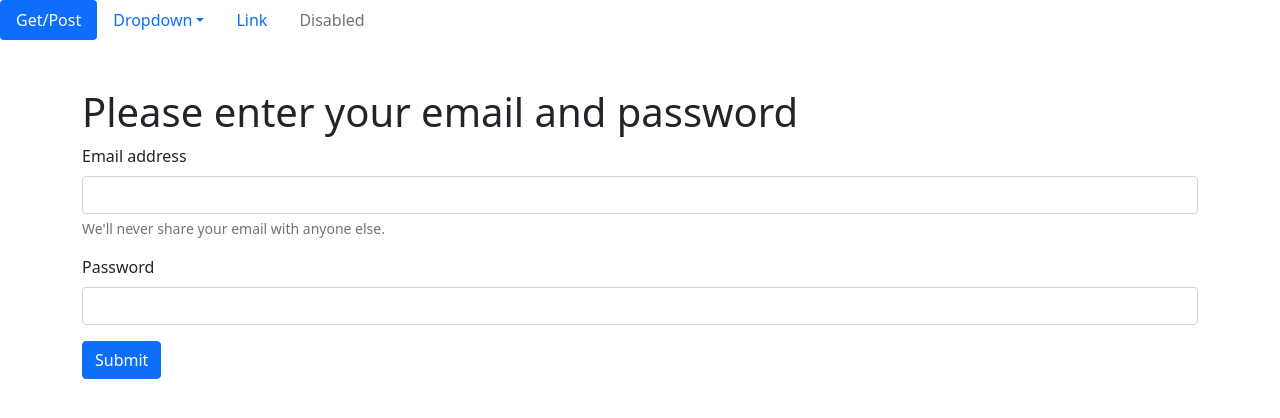
After one commit to Adarshrawatt/php, a PHP site: page /get_post.php in a window 1280 px wide. The commit adds this page. Shown: the top 418 px of the page. Run offline with PHP 8.4, Linux system fonts and the light colour scheme.

Commit message:
Add files via upload

```diff
--- /dev/null
+++ b/get_post.php
@@ -0,0 +1,73 @@
+
+<!doctype html>
+<html lang="en">
+  <head>
+    <!-- Required meta tags -->
+    <meta charset="utf-8">
+    <meta name="viewport" content="width=device-width, initial-scale=1">
+
+    <!-- Bootstrap CSS -->
+    <link href="https://cdn.jsdelivr.net/npm/bootstrap@5.1.3/dist/css/bootstrap.min.css" rel="stylesheet" integrity="sha384-1BmE4kWBq78iYhFldvKuhfTAU6auU8tT94WrHftjDbrCEXSU1oBoqyl2QvZ6jIW3" crossorigin="anonymous">
+
+    <title>Hello, world!</title>
+  </head>
+  <body>
+
+  <ul class="nav nav-pills">
+  <li class="nav-item">
+    <a class="nav-link active" aria-current="page" href="#">Get/Post</a>
+  </li>
+  <li class="nav-item dropdown">
+    <a class="nav-link dropdown-toggle" data-bs-toggle="dropdown" href="#" role="button" aria-expanded="false">Dropdown</a>
+    <ul class="dropdown-menu">
+      <li><a class="dropdown-item" href="#">Action</a></li>
+      <li><a class="dropdown-item" href="#">Another action</a></li>
+      <li><a class="dropdown-item" href="#">Something else here</a></li>
+      <li><hr class="dropdown-divider"></li>
+      <li><a class="dropdown-item" href="#">Separated link</a></li>
+    </ul>
+  </li>
+  <li class="nav-item">
+    <a class="nav-link" href="#">Link</a>
+  </li>
+  <li class="nav-item">
+    <a class="nav-link disabled">Disabled</a>
+  </li>
+</ul>
+
+<?php
+if($_SERVER['REQUEST_METHOD'] == 'post'){
+    $email = $_POST['email'];
+    $password = $_POST['pass'];
+    echo "success";
+}
+?>
+
+<div class="container mt-5">
+<form action="/adarsh/get_post.php" method="post">
+    <h1>Please enter your email and password</h1>
+  <div class="mb-3">
+    <label for="email" class="form-label">Email address</label>
+    <input type="email" class="form-control" id="email" aria-describedby="emailHelp">
+    <div id="emailHelp" class="form-text">We'll never share your email with anyone else.</div>
+  </div>
+  <div class="mb-3">
+    <label for="pass" class="form-label">Password</label>
+    <input type="password" class="form-control" id="pass">
+  </div>
+  <button type="submit" class="btn btn-primary">Submit</button>
+</form>
+</div>
+
+    <!-- Optional JavaScript; choose one of the two! -->
+
+    <!-- Option 1: Bootstrap Bundle with Popper -->
+    <script src="https://cdn.jsdelivr.net/npm/bootstrap@5.1.3/dist/js/bootstrap.bundle.min.js" integrity="sha384-ka7Sk0Gln4gmtz2MlQnikT1wXgYsOg+OMhuP+IlRH9sENBO0LRn5q+8nbTov4+1p" crossorigin="anonymous"></script>
+
+    <!-- Option 2: Separate Popper and Bootstrap JS -->
+    <!--
+    <script src="https://cdn.jsdelivr.net/npm/@popperjs/core@2.10.2/dist/umd/popper.min.js" integrity="sha384-7+zCNj/IqJ95wo16oMtfsKbZ9ccEh31eOz1HGyDuCQ6wgnyJNSYdrPa03rtR1zdB" crossorigin="anonymous"></script>
+    <script src="https://cdn.jsdelivr.net/npm/bootstrap@5.1.3/dist/js/bootstrap.min.js" integrity="sha384-QJHtvGhmr9XOIpI6YVutG+2QOK9T+ZnN4kzFN1RtK3zEFEIsxhlmWl5/YESvpZ13" crossorigin="anonymous"></script>
+    -->
+  </body>
+</html>
--- a/multi_dimensional_array.php
+++ b/multi_dimensional_array.php
@@ -30,8 +30,8 @@ echo "<br>";
 for ($i=0; $i < count($multiArray); $i++) {
     for ($j=0; $j < count($multiArray[$i]); $j++) {
         echo $multiArray[$i][$j];
-        echo " ";
     }
     echo "<br>";
+    echo " ";
 }
 ?>
```
